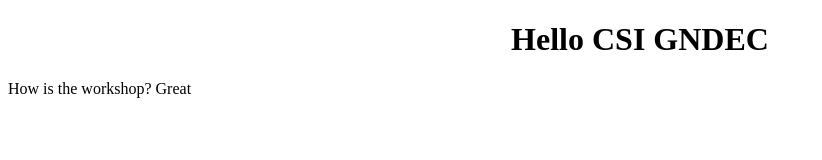
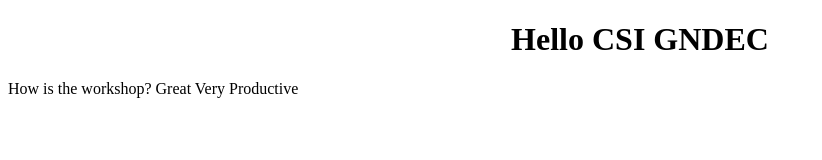
Before and after one commit to mehak-kalia/git-training, a plain HTML site: page index.html in a window 1280 px wide. Shown: the whole page, without its empty margins (0-822 px from the left). Drawn offline with Linux system fonts and the light colour scheme.

Commit message:
Update index.html

```diff
--- a/index.html
+++ b/index.html
@@ -13,6 +13,7 @@
     <p>
         How is the workshop?
         Great
+        Very Productive
     </p>
 
 </body>
```
